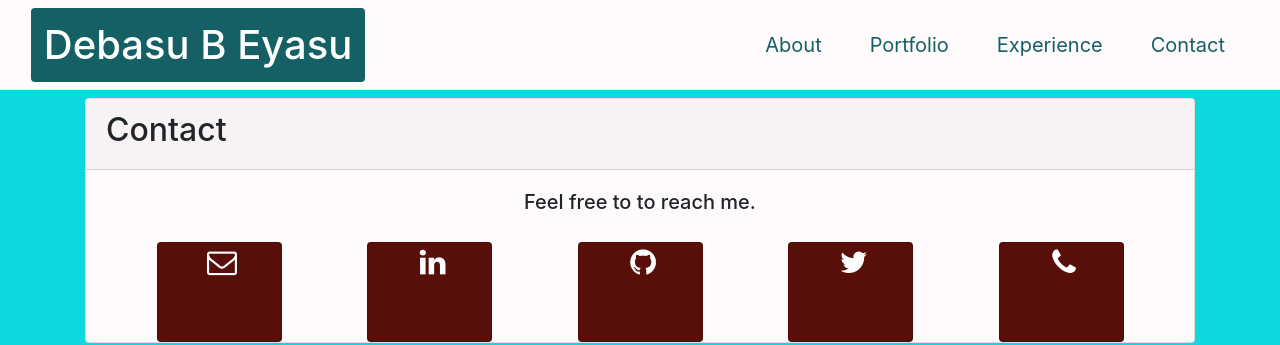
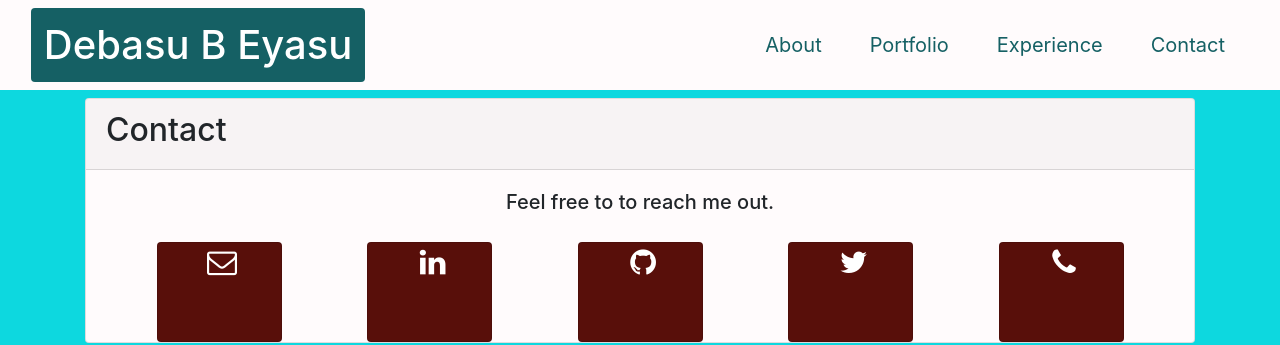
Before and after one commit to bayleyegn100/Portfolio, a React (Create React App) app: page /contact in a window 1280 px wide. Shown: the top 345 px of the page. Built offline with nearby package versions, Linux system fonts and the light colour scheme.

Commit message:
Text to be desplayed on contact page is included.

```diff
--- a/src/pages/Contact/Contact.js
+++ b/src/pages/Contact/Contact.js
@@ -8,7 +8,7 @@ function Contact() {
                 <h2>Contact</h2>
             </div>
             <div>
-            <h5 className="card-body contactSubheading">Feel free to to reach me.</h5>
+            <h5 className="card-body contactSubheading">Feel free to to reach me out.</h5>
             </div>
             <div className="row iconRow">
             <div className="card col-6 iconCard">
```
